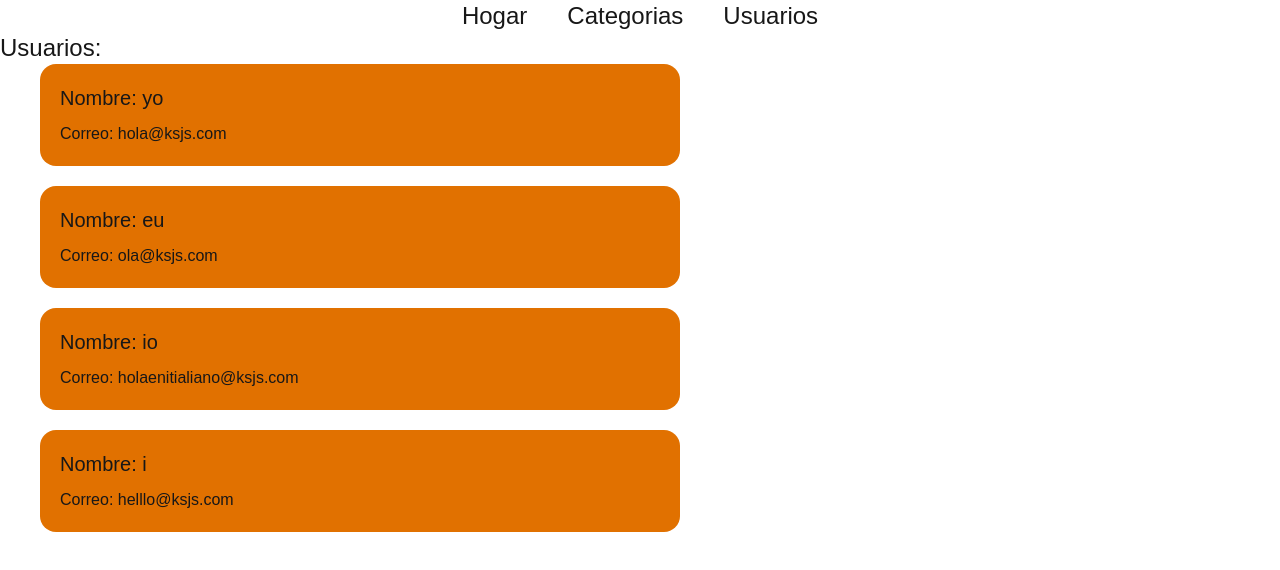
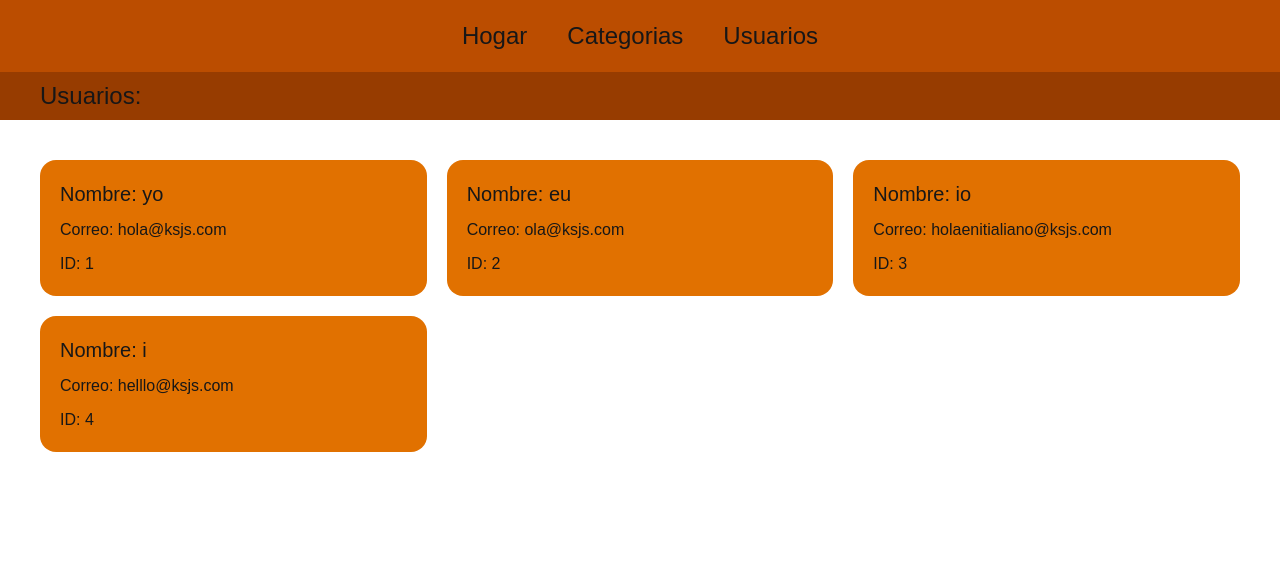
Before and after one commit to YBJ-UP/tarea-6, a Next.js app: page /usuarios in a window 1280 px wide. Shown: the top 570 px of the page. Built offline with nearby package versions, Linux system fonts and the light colour scheme.

Commit message:
todo para no hacer la tarea

```diff
--- /dev/null
+++ b/db/cosas.ts
@@ -0,0 +1,8 @@
+import usuario from "@/shared/interfaces/usuario";
+
+export const users:usuario[] = [
+        { id:1, email:'hola@ksjs.com', nombre:'yo', pw_hash:'12345678', activo:false },
+        { id:2, email:'ola@ksjs.com', nombre:'eu', pw_hash:'12345678', activo:false },
+        { id:3, email:'holaenitialiano@ksjs.com', nombre:'io', pw_hash:'12345678', activo:false },
+        { id:4, email:'helllo@ksjs.com', nombre:'i', pw_hash:'12345678', activo:false },
+]
--- a/src/app/layout.tsx
+++ b/src/app/layout.tsx
@@ -28,10 +28,10 @@ export default function RootLayout({
       <body
         className={`${geistSans.variable} ${geistMono.variable} antialiased`}
       >
-        <nav className="flex gap-10 justify-center text-2xl">
-          <Link href='/'>Hogar</Link>
-          <Link href='/categorias'>Categorias</Link>
-          <Link href='/usuarios'>Usuarios</Link>
+        <nav className="flex gap-10 justify-center text-2xl bg-amber-700 py-5">
+          <Link href='/' className="hover:font-bold">Hogar</Link>
+          <Link href='/categorias' className="hover:font-bold">Categorias</Link>
+          <Link href='/usuarios' className="hover:font-bold">Usuarios</Link>
         </nav>
         {children}
       </body>
--- a/src/app/usuarios/[usuario]/page.tsx
+++ /dev/null
@@ -1,10 +0,0 @@
-export default async function ( { params }: { params:Promise<{ usuario:number }> } ) {
-    const { usuario } = await params
-
-    return (
-        <div>
-            <p>Aquí deberían de estar las órdenes del usuario {usuario}</p>
-            <p>Aquí deberían de estar los detalles de la orden pero de apenas empecé</p>
-        </div>
-    )
-}
--- /dev/null
+++ b/src/app/usuarios/[usuario_id]/error.tsx
@@ -0,0 +1,19 @@
+'use client'
+
+import Link from "next/link"
+
+export default function error({error}:{error:Error}) {
+    return (
+        <div>
+            <Link href='/usuarios' className="block text-2xl px-10 py-2 bg-amber-800">Regresar</Link>
+            <div className="flex justify-center h-100">
+                <div className="bg-amber-50 text-black w-100 h-50 rounded-xl flex flex-col justify-center items-center m-auto">
+                    <p className="text-2xl font-bold">{error.name}</p>
+                    <p>{error.message}</p>
+                </div>
+            </div>
+        </div>
+
+
+    )
+}
--- /dev/null
+++ b/src/app/usuarios/[usuario_id]/page.tsx
@@ -0,0 +1,24 @@
+import Link from "next/link"
+import { users } from "../../../../db/cosas"
+import usuario from "@/shared/interfaces/usuario"
+
+export default async function ( { params }: { params:Promise<{ usuario_id:number }> } ) {
+    const { usuario_id } = await params
+    const usuario:Omit<usuario, 'pw_hash'>|undefined = users.find((usuario) => usuario.id == usuario_id)
+    if (!usuario) {
+        throw new Error("Error al conseguir el usuario")
+    }
+
+    return (
+        <div>
+            <Link href='/usuarios' className="block text-2xl px-10 py-2 bg-amber-800">Regresar</Link>
+
+            <section className="grid grid-cols-2 gap-5 m-10">
+                <div>
+                    <p>Usuario: {usuario.nombre}</p>
+                    <p>Correo electrónico: {usuario.email}</p>
+                </div>
+            </section>
+        </div>
+    )
+}
--- a/src/app/usuarios/page.tsx
+++ b/src/app/usuarios/page.tsx
@@ -1,19 +1,13 @@
 import Carta from "@/components/ui/carta"
-import usuario from "@/shared/interfaces/usuario"
+import { users } from "../../../db/cosas"
 
 export default function page() {
-    const hola:usuario[] = [
-        { id:1, email:'hola@ksjs.com', nombre:'yo', pw_hash:'12345678', activo:false },
-        { id:2, email:'ola@ksjs.com', nombre:'eu', pw_hash:'12345678', activo:false },
-        { id:3, email:'holaenitialiano@ksjs.com', nombre:'io', pw_hash:'12345678', activo:false },
-        { id:4, email:'helllo@ksjs.com', nombre:'i', pw_hash:'12345678', activo:false },
-    ]
     return (
         <div>
-            <h1 className=" text-2xl">Usuarios:</h1>
+            <h1 className="text-2xl px-10 py-2 bg-amber-800">Usuarios:</h1>
 
-            <section className="w-3/6 flex flex-col gap-5 mx-10">
-                {hola.map((usuario) => ( <Carta key={usuario.id} usuario={usuario} /> ))}
+            <section className="grid grid-cols-3 gap-5 m-10">
+                {users.map((usuario) => ( <Carta key={usuario.id} usuario={usuario} /> ))}
             </section>
 
         </div>
--- a/src/components/ui/carta.tsx
+++ b/src/components/ui/carta.tsx
@@ -6,6 +6,7 @@ export default function Carta({ usuario }: { usuario:Omit<usuario,'pw_hash'> })
         <Link href={`/usuarios/${usuario.id}`} className="bg-amber-600 flex flex-col gap-2.5 p-5 rounded-2xl">
             <h2 className="text-xl">Nombre: {usuario.nombre}</h2>
             <p>Correo: {usuario.email}</p>
+            <p>ID: {usuario.id}</p>
         </Link>
     )
 }
```
